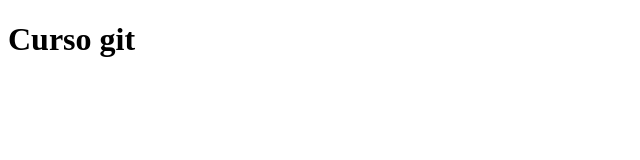
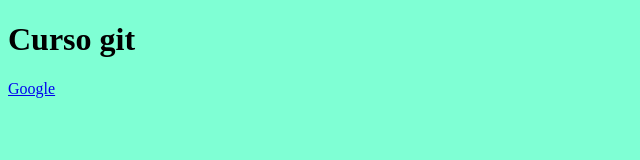
Before and after one commit to Joaquinsito/CursoGit, a plain HTML site: page index.html in a window 1280 px wide. Shown: the whole page, without its empty margins (0-640 px from the left). Drawn offline with Linux system fonts and the light colour scheme.

Commit message:
Se agregaron los estilos y un link

```diff
--- /dev/null
+++ b/estilos/estilos.css
@@ -0,0 +1,3 @@
+*{
+    background-color: aquamarine;
+}
--- a/index.html
+++ b/index.html
@@ -5,8 +5,10 @@
     <meta http-equiv="X-UA-Compatible" content="IE=edge">
     <meta name="viewport" content="width=device-width, initial-scale=1.0">
     <title>Document</title>
+    <link rel="stylesheet" href="estilos/estilos.css">
 </head>
 <body>
     <h1>Curso git</h1>
+    <a href="www.google.com">Google</a>
 </body>
 </html>
```
